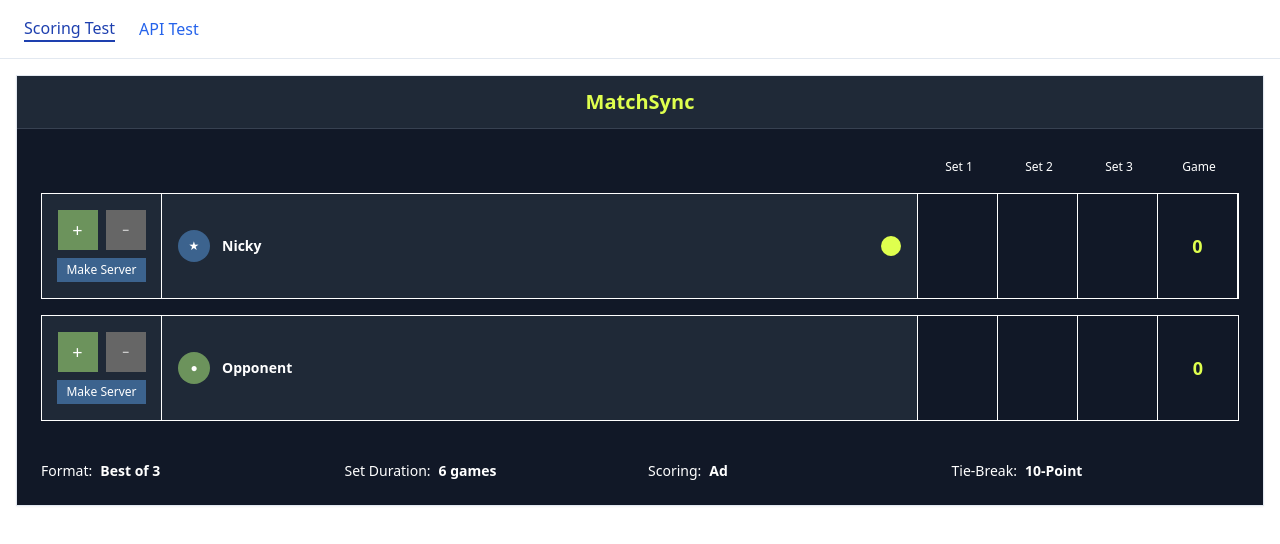
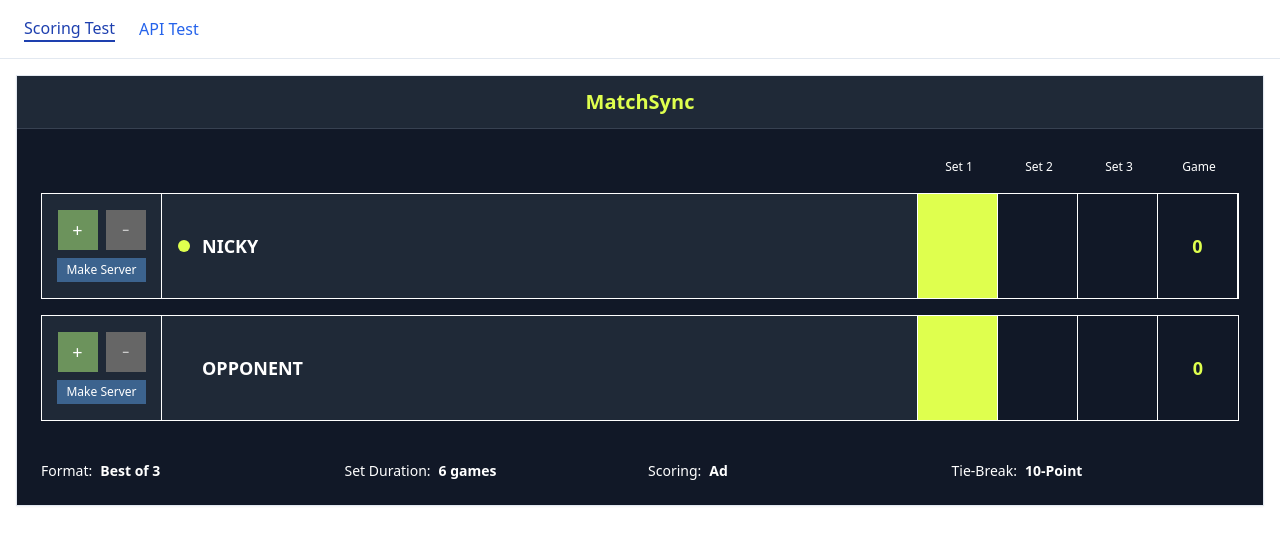
Before and after one commit to paulcham/tennis-score-sharer, a React (Create React App) app: page / in a window 1280 px wide. Both pictures are taken after a click on the button "Start Scoring Test". Shown: the top 544 px of the page. Built offline with nearby package versions, Linux system fonts and the light colour scheme.

Commit message:
Enhance GameScorer and Scoreboard components to improve match completion logic and game history tracking; update visual styles for completed sets and winners using TENNIS_COLORS; refine scoreboard display for player names and tie-break indicators.

```diff
--- a/src/components/scoring/Scoreboard.tsx
+++ b/src/components/scoring/Scoreboard.tsx
@@ -81,18 +81,21 @@ const Scoreboard: React.FC<ScoreboardProps> = ({
       const hasStarted = set && (set.player1Games > 0 || set.player2Games > 0);
 
       let setClass = "text-lg font-bold";
-      let setStyle = { color: TENNIS_COLORS.YELLOW };
+      let setStyle: React.CSSProperties = { color: TENNIS_COLORS.YELLOW };
       let cellClass = "p-4 text-center border-r";
       let cellStyle: React.CSSProperties = { borderColor: TENNIS_COLORS.WHITE };
 
       if (isComplete) {
+        // Completed sets: light grey text, no background
+        setStyle = { color: TENNIS_COLORS.LIGHT_GREY };
         if (set?.winner === 'player1') {
-          cellStyle = { ...cellStyle, backgroundColor: 'rgba(198, 237, 44, 0.2)' };
+          // Winner gets medium-dark background
+          cellStyle = { ...cellStyle, backgroundColor: TENNIS_COLORS.MEDIUM_DARK_GREY };
         }
-      } else if (tieBreakNeeded) {
-        // Keep lime green color for tiebreak scores
       } else if (isCurrentSet) {
-        // Keep lime green color for current set
+        // Active set: yellow background, black text
+        setStyle = { color: TENNIS_COLORS.BLACK };
+        cellStyle = { ...cellStyle, backgroundColor: TENNIS_COLORS.YELLOW };
       }
 
       // Format set score with tiebreak superscript if applicable
@@ -135,18 +138,21 @@ const Scoreboard: React.FC<ScoreboardProps> = ({
       const hasStarted = set && (set.player1Games > 0 || set.player2Games > 0);
 
       let setClass = "text-lg font-bold";
-      let setStyle = { color: TENNIS_COLORS.YELLOW };
+      let setStyle: React.CSSProperties = { color: TENNIS_COLORS.YELLOW };
       let cellClass = "p-4 text-center border-r";
       let cellStyle: React.CSSProperties = { borderColor: TENNIS_COLORS.WHITE };
 
       if (isComplete) {
+        // Completed sets: light grey text, no background
+        setStyle = { color: TENNIS_COLORS.LIGHT_GREY };
         if (set?.winner === 'player2') {
-          cellStyle = { ...cellStyle, backgroundColor: 'rgba(198, 237, 44, 0.2)' };
+          // Winner gets medium-dark background
+          cellStyle = { ...cellStyle, backgroundColor: TENNIS_COLORS.MEDIUM_DARK_GREY };
         }
-      } else if (tieBreakNeeded) {
-        // Keep lime green color for tiebreak scores
       } else if (isCurrentSet) {
-        // Keep lime green color for current set
+        // Active set: yellow background, black text
+        setStyle = { color: TENNIS_COLORS.BLACK };
+        cellStyle = { ...cellStyle, backgroundColor: TENNIS_COLORS.YELLOW };
       }
 
       // Format set score with tiebreak superscript if applicable
@@ -333,19 +339,13 @@ const Scoreboard: React.FC<ScoreboardProps> = ({
 
               {/* Player 1 Column */}
               <div className="p-4 border-r bg-gray-800 flex items-center" style={{ borderColor: TENNIS_COLORS.WHITE }}>
-                <div className="flex items-center justify-between w-full">
-                  <div className="flex items-center">
-                    <div className="w-8 h-8 rounded-full flex items-center justify-center mr-3" style={{ backgroundColor: TENNIS_COLORS.BLUE }}>
-                      <span className="text-white text-xs">★</span>
-                    </div>
-                    <span className="font-semibold text-sm" style={{ color: TENNIS_COLORS.WHITE }}>{config.player1Name}</span>
-                  </div>
-                  {isTieBreak && tieBreakScore && tieBreakScore.server === 'player1' && (
-                    <div className="w-5 h-5 rounded-full" style={{ backgroundColor: TENNIS_COLORS.YELLOW }}></div>
+                <div className="flex items-center w-full">
+                  {(isTieBreak && tieBreakScore && tieBreakScore.server === 'player1') || (!isTieBreak && currentGameScore.server === 'player1') ? (
+                    <div className="w-3 h-3 rounded-full mr-3" style={{ backgroundColor: TENNIS_COLORS.YELLOW }}></div>
+                  ) : (
+                    <div className="w-3 h-3 mr-3"></div>
                   )}
-                  {!isTieBreak && currentGameScore.server === 'player1' && (
-                    <div className="w-5 h-5 rounded-full" style={{ backgroundColor: TENNIS_COLORS.YELLOW }}></div>
-                  )}
+                  <span className="font-semibold text-lg uppercase" style={{ color: TENNIS_COLORS.WHITE }}>{config.player1Name}</span>
                 </div>
               </div>
 
@@ -433,19 +433,13 @@ const Scoreboard: React.FC<ScoreboardProps> = ({
 
                               {/* Player 2 Column */}
                 <div className="p-4 border-r bg-gray-800 flex items-center" style={{ borderColor: TENNIS_COLORS.WHITE }}>
-                <div className="flex items-center justify-between w-full">
-                  <div className="flex items-center">
-                    <div className="w-8 h-8 rounded-full flex items-center justify-center mr-3" style={{ backgroundColor: TENNIS_COLORS.GREEN }}>
-                      <span className="text-white text-xs">●</span>
-                    </div>
-                    <span className="font-semibold text-sm" style={{ color: TENNIS_COLORS.WHITE }}>{config.player2Name}</span>
-                  </div>
-                  {isTieBreak && tieBreakScore && tieBreakScore.server === 'player2' && (
-                    <div className="w-5 h-5 rounded-full" style={{ backgroundColor: TENNIS_COLORS.YELLOW }}></div>
+                <div className="flex items-center w-full">
+                  {(isTieBreak && tieBreakScore && tieBreakScore.server === 'player2') || (!isTieBreak && currentGameScore.server === 'player2') ? (
+                    <div className="w-3 h-3 rounded-full mr-3" style={{ backgroundColor: TENNIS_COLORS.YELLOW }}></div>
+                  ) : (
+                    <div className="w-3 h-3 mr-3"></div>
                   )}
-                  {!isTieBreak && currentGameScore.server === 'player2' && (
-                    <div className="w-5 h-5 rounded-full" style={{ backgroundColor: TENNIS_COLORS.YELLOW }}></div>
-                  )}
+                  <span className="font-semibold text-lg uppercase" style={{ color: TENNIS_COLORS.WHITE }}>{config.player2Name}</span>
                 </div>
               </div>
 
--- a/src/lib/colors.ts
+++ b/src/lib/colors.ts
@@ -3,7 +3,12 @@ export const TENNIS_COLORS = {
   YELLOW: '#dfff4e',
   GREEN: '#6c935c',
   BLUE: '#3c638e',
-  WHITE: '#ffffff'
+  WHITE: '#ffffff',
+  // Grey colors for scoreboard
+  LIGHT_GREY: '#9ca3af',
+  MEDIUM_DARK_GREY: '#4b5563',
+  // Additional colors
+  BLACK: '#000000'
 } as const;
 
 // Color usage guidelines:
@@ -11,3 +16,5 @@ export const TENNIS_COLORS = {
 // - GREEN: "+" score button
 // - BLUE: "Make server" button
 // - WHITE: Text, rules, and borders
+// - LIGHT_GREY: Completed set scores
+// - MEDIUM_DARK_GREY: Set winner backgrounds
--- a/src/pages/TestScoring.tsx
+++ b/src/pages/TestScoring.tsx
@@ -24,7 +24,6 @@ const TestScoring: React.FC = () => {
   return (
     <div className="min-h-screen bg-background p-4">
       <div className="w-full">
-
         {showScorer ? (
           // Show only the scoreboard when match has started
           <div className="w-full">
```
Also changed, not shown: src/components/scoring/GameScorer.tsx (+79 -7 lines).
